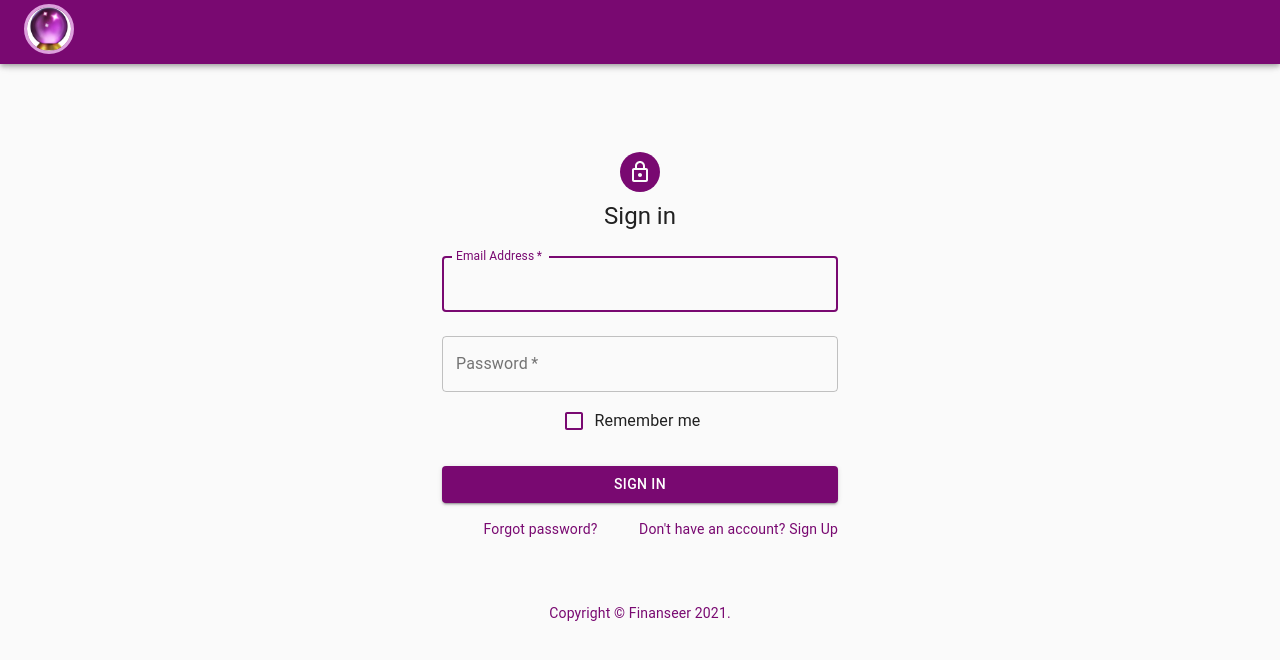
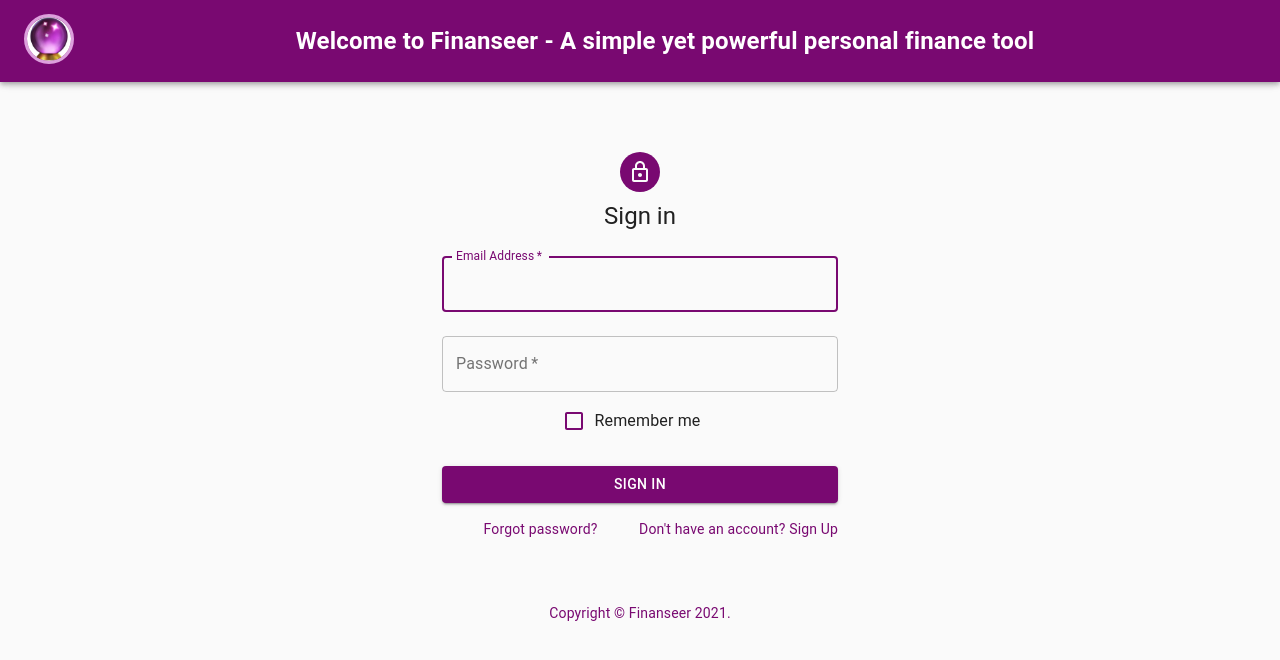
Before and after one commit to aymanjebril2/finanseer, a React (Create React App) app in the folder client/: page /login in a window 1280 px wide. Shown: the top 660 px of the page. Built offline with nearby package versions, Linux system fonts and the light colour scheme.

Commit message:
add salutation

```diff
--- a/client/src/components/Header/Header.css
+++ b/client/src/components/Header/Header.css
@@ -1,9 +1,45 @@
 .logo_div {
   display: flex;
-  flex: 1;
 }
 .logo_img {
   height: 50px;
   border: 3px solid plum;
   border-radius: 50%;
 }
+
+.salutation {
+  font-size: 24px;
+  font-weight: bold;
+}
+
+.salutation .primary {
+  display: inline;
+}
+
+.salutation .secondary {
+  display: none;
+}
+
+.salutation .tertiary {
+  display: none;
+}
+
+@media screen and (min-width: 400px) {
+  .salutation .tertiary {
+    display: inline;
+  }
+
+  .salutation .tertiary::after {
+    content: " ";
+  }
+}
+
+@media screen and (min-width: 900px) {
+  .salutation .primary::after {
+    content: " - ";
+  }
+
+  .salutation .secondary {
+    display: inline;
+  }
+}
--- a/client/src/components/Header/Header.js
+++ b/client/src/components/Header/Header.js
@@ -1,4 +1,5 @@
 import React, { useState, useEffect } from "react";
+import { useLocation } from "react-router-dom";
 import AppBar from "@material-ui/core/AppBar";
 import Toolbar from "@material-ui/core/Toolbar";
 import { createStyles, makeStyles, Theme } from "@material-ui/core/styles";
@@ -24,6 +25,7 @@ const useStyles = makeStyles((theme) =>
 );
 
 const Header = ({ isLog }) => {
+  const location = useLocation();
   const [openLogOut, setOpenLogOut] = useState(false);
   const classes = useStyles();
   const user = JSON.parse(localStorage.getItem("user-info"));
@@ -34,13 +36,19 @@ const Header = ({ isLog }) => {
   return (
     <div>
       <AppBar style={{ backgroundColor: "rgba(121,9,113,1)" }}>
-        <Toolbar>
+        <Toolbar style={{ display: "flex", flex: "1 1", justifyContent: "space-between" }}>
           <div className="logo_div">
             <Link to="/">
               <img src={logo} alt="fainaseer logo" className="logo_img" />
             </Link>
           </div>
-
+          { ["/login", "/signup", "/forgot-password"].includes(location.pathname) ? (
+            <div>
+              <p className="salutation">
+                <span className="primary"><span className="tertiary">Welcome to</span>Finanseer</span><span className="secondary">A simple yet powerful personal finance tool</span>
+              </p>
+            </div>) : null
+          }
           <div>
             {isLog ? (
               <IconButton onClick={handleLogout}>
```
